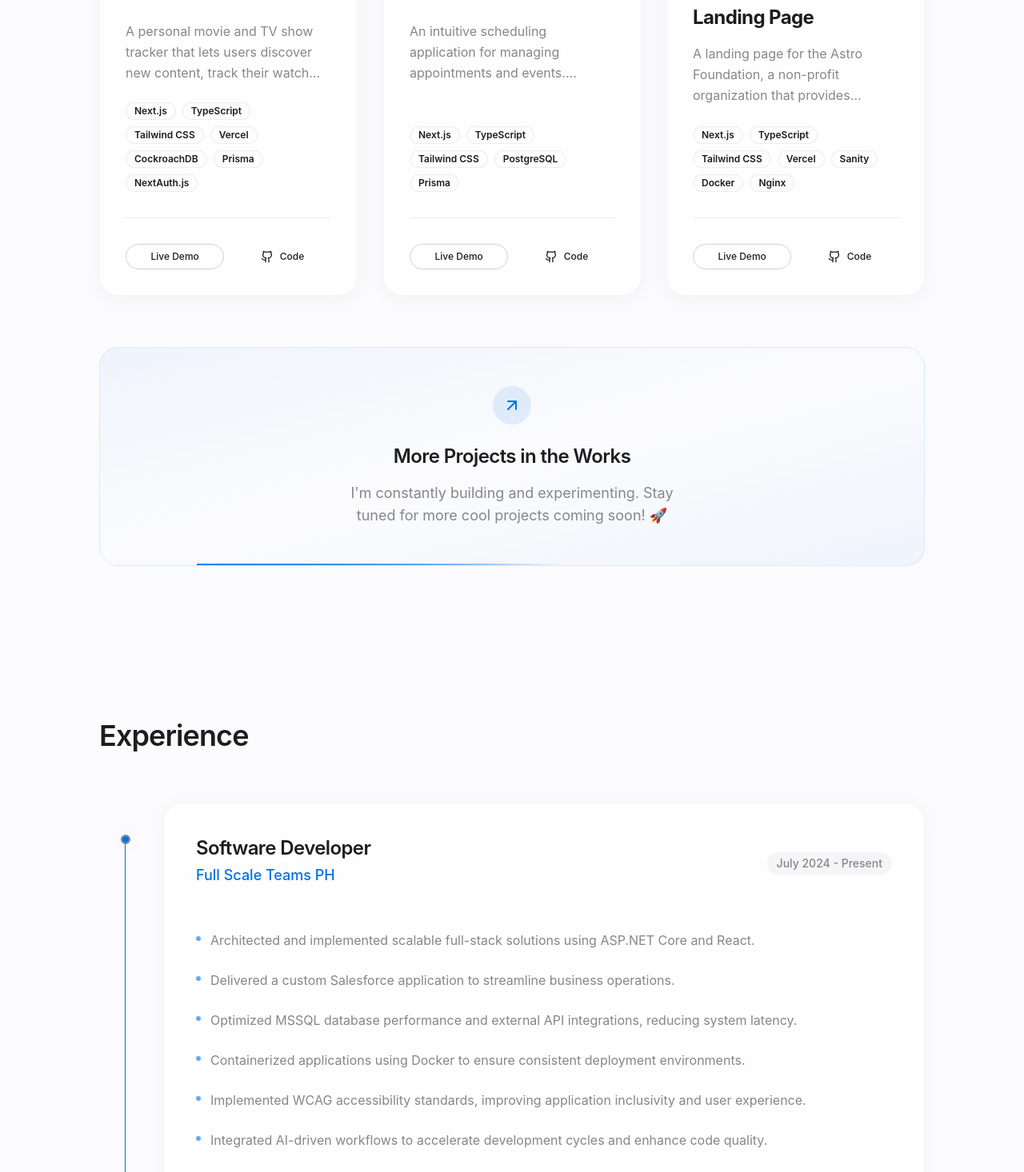
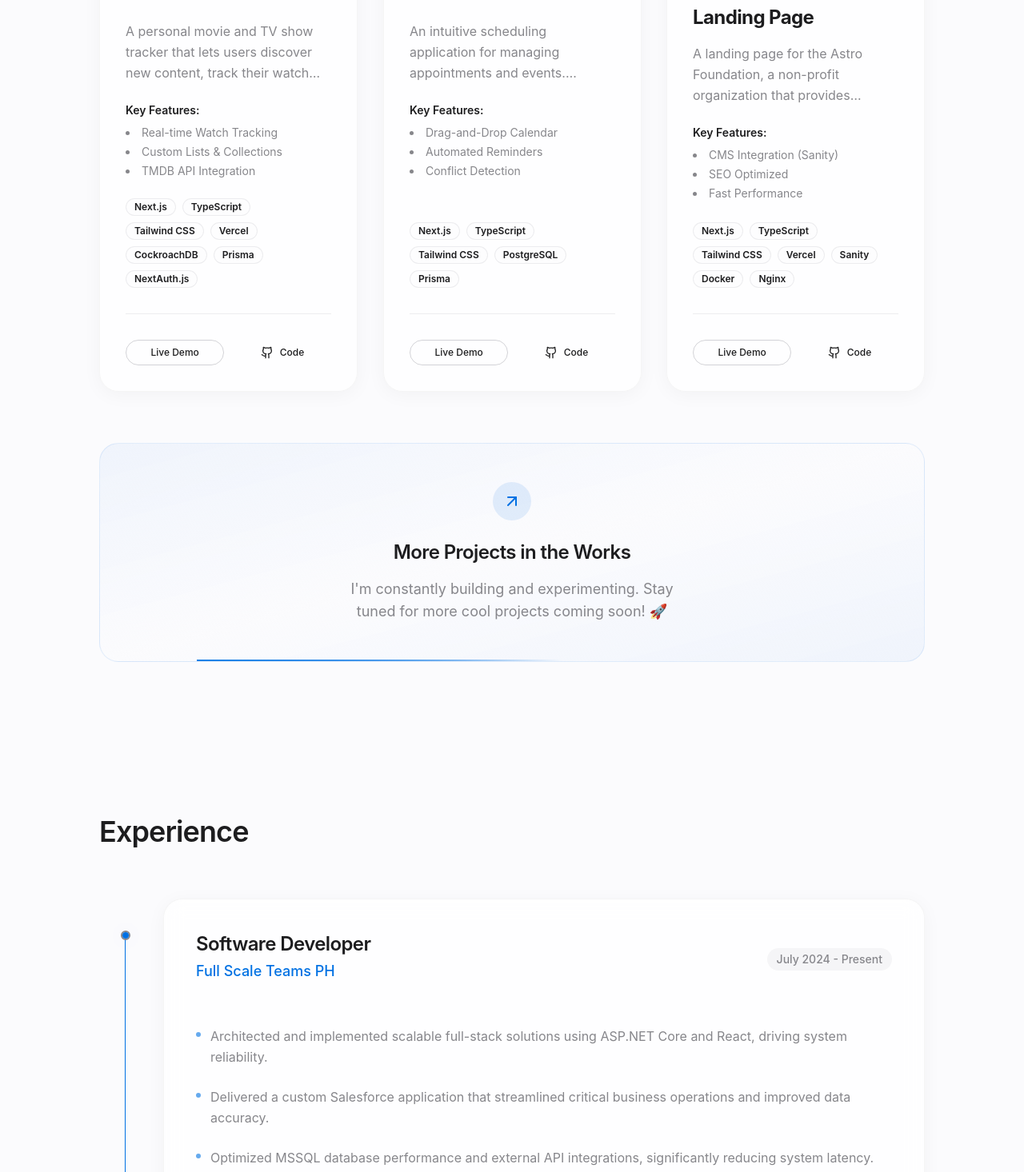
Before and after one commit to vn-aj-vngrd/portfolio-2.0, a Next.js app: page / in a window 1280 px wide. Shown: the part 2324-3790 px from the top of the page at 80% size. Built offline with nearby package versions, Linux system fonts and the light colour scheme.

Commit message:
feat: Render project features in the UI and update portfolio data with new feature lists and refined descriptions.

```diff
--- a/src/components/sections/Projects.tsx
+++ b/src/components/sections/Projects.tsx
@@ -21,11 +21,11 @@ import { Heading, Text } from "../ui/Typography";
 const projects = portfolioData.projects.map((project) => ({
   title: project.title,
   description: project.description,
-  metrics: "View Project Details", // Placeholder as metrics are not in JSON
+  features: project.features,
   tags: project.tech,
   links: {
     demo: project.link,
-    repo: project.link, // Assuming repo link is same or not available separately
+    repo: project.code,
   },
 }));
 
@@ -73,6 +73,18 @@ export const Projects = () => {
                 <Text className="text-base text-muted-foreground leading-relaxed mb-6 line-clamp-3">
                   {project.description}
                 </Text>
+
+                {/* Features List */}
+                <Box className="mb-6">
+                  <Text className="text-sm font-semibold text-foreground mb-2">
+                    Key Features:
+                  </Text>
+                  <ul className="list-disc list-inside text-sm text-muted-foreground space-y-1">
+                    {project.features?.slice(0, 3).map((feature, i) => (
+                      <li key={i}>{feature}</li>
+                    ))}
+                  </ul>
+                </Box>
               </CardHeader>
 
               <CardContent className="p-8 pt-0 mt-auto space-y-6">
--- a/src/data/portfolio-data.json
+++ b/src/data/portfolio-data.json
@@ -35,11 +35,11 @@
       "role": "Software Developer",
       "dates": "July 2024 - Present",
       "description": [
-        "Architected and implemented scalable full-stack solutions using ASP.NET Core and React.",
-        "Delivered a custom Salesforce application to streamline business operations.",
-        "Optimized MSSQL database performance and external API integrations, reducing system latency.",
-        "Containerized applications using Docker to ensure consistent deployment environments.",
-        "Implemented WCAG accessibility standards, improving application inclusivity and user experience.",
+        "Architected and implemented scalable full-stack solutions using ASP.NET Core and React, driving system reliability.",
+        "Delivered a custom Salesforce application that streamlined critical business operations and improved data accuracy.",
+        "Optimized MSSQL database performance and external API integrations, significantly reducing system latency.",
+        "Containerized applications using Docker to ensure consistent, reproducible deployment environments.",
+        "Implemented WCAG accessibility standards, broadening application reach and inclusivity.",
         "Integrated AI-driven workflows to accelerate development cycles and enhance code quality.",
         "Collaborated in an Agile environment to deliver high-quality code using Jira and Trello."
       ]
@@ -50,10 +50,10 @@
       "dates": "Apr 2023 - Apr 2024",
       "description": [
         "Designed robust database architecture and backend infrastructure for Crew Management and Crew Portal Systems.",
-        "Implemented Nest.js with Fastify for API development and Prisma for database management with PostgreSQL.",
+        "Implemented Nest.js with Fastify for high-performance API development and Prisma for type-safe database management.",
         "Collaborated with frontend developers and QA to ensure high-quality delivery using Postman and Swagger.",
-        "Resolved frontend bugs and optimized performance using Next.js 13.",
-        "Executed local server deployment using Docker and NGINX."
+        "Resolved critical frontend bugs and optimized application performance using Next.js 13.",
+        "Executed local server deployment using Docker and NGINX for reliable testing environments."
       ]
     },
     {
@@ -73,9 +73,9 @@
       "dates": "Aug 2023 - Nov 2023",
       "description": [
         "Co-developed 'NextGig', a mobile talent marketplace platform connecting student freelancers with clients.",
-        "Implemented mobile solutions using Expo, React Native, and TypeScript.",
+        "Implemented mobile solutions using Expo, React Native, and TypeScript for cross-platform compatibility.",
         "Developed the admin web application and landing page using Next.js and TypeScript.",
-        "Integrated Convex Cloud Services for a unified backend and Clerk for passwordless authentication.",
+        "Integrated Convex Cloud Services for a unified backend and Clerk for secure, passwordless authentication.",
         "Successfully deployed to Google Play Store, iOS App Store, and Vercel."
       ]
     },
@@ -85,7 +85,7 @@
       "dates": "Sep 2022 - Dec 2022",
       "description": [
         "Created comprehensive API documentation and implemented backend APIs using CodeIgniter for the Alumni Portal.",
-        "Conducted thorough manual QA testing using Postman.",
+        "Conducted thorough manual QA testing using Postman to ensure API reliability.",
         "Refined frontend code for the Enterprise Resource Planning System using jQuery and JavaScript.",
         "Collaborated closely with Senior Developers to resolve high-visibility production bugs."
       ]
@@ -96,8 +96,8 @@
       "dates": "Jun 2022 - Jul 2022",
       "description": [
         "Developed a Python automation solution using Pandas and NumPy to migrate legacy Excel data to a new database.",
-        "Designed a script to process and format data for the Planned Maintenance System.",
-        "Eliminated manual data entry effort while ensuring data integrity.",
+        "Designed a script to process and format data for the Planned Maintenance System, improving data integrity.",
+        "Eliminated manual data entry effort, saving significant man-hours.",
         "Accelerated operational improvements by enabling efficient system implementation."
       ]
     }
@@ -192,6 +192,12 @@
     {
       "title": "WatchBox",
       "description": "A personal movie and TV show tracker that lets users discover new content, track their watch history, and create custom lists. Integrated with a third-party movie database API.",
+      "features": [
+        "Real-time Watch Tracking",
+        "Custom Lists & Collections",
+        "TMDB API Integration",
+        "Responsive Design"
+      ],
       "tech": [
         "Next.js",
         "TypeScript",
@@ -207,6 +213,12 @@
     {
       "title": "NextSched",
       "description": "An intuitive scheduling application for managing appointments and events. Features a drag-and-drop calendar interface, automated reminders, and conflict detection.",
+      "features": [
+        "Drag-and-Drop Calendar",
+        "Automated Reminders",
+        "Conflict Detection",
+        "User Management"
+      ],
       "tech": [
         "Next.js",
         "TypeScript",
@@ -220,6 +232,12 @@
     {
       "title": "Astro Foundation Landing Page",
       "description": "A landing page for the Astro Foundation, a non-profit organization that provides scholarships and resources to underprivileged students.",
+      "features": [
+        "CMS Integration (Sanity)",
+        "SEO Optimized",
+        "Fast Performance",
+        "Mobile Responsive"
+      ],
       "tech": [
         "Next.js",
         "TypeScript",
```
